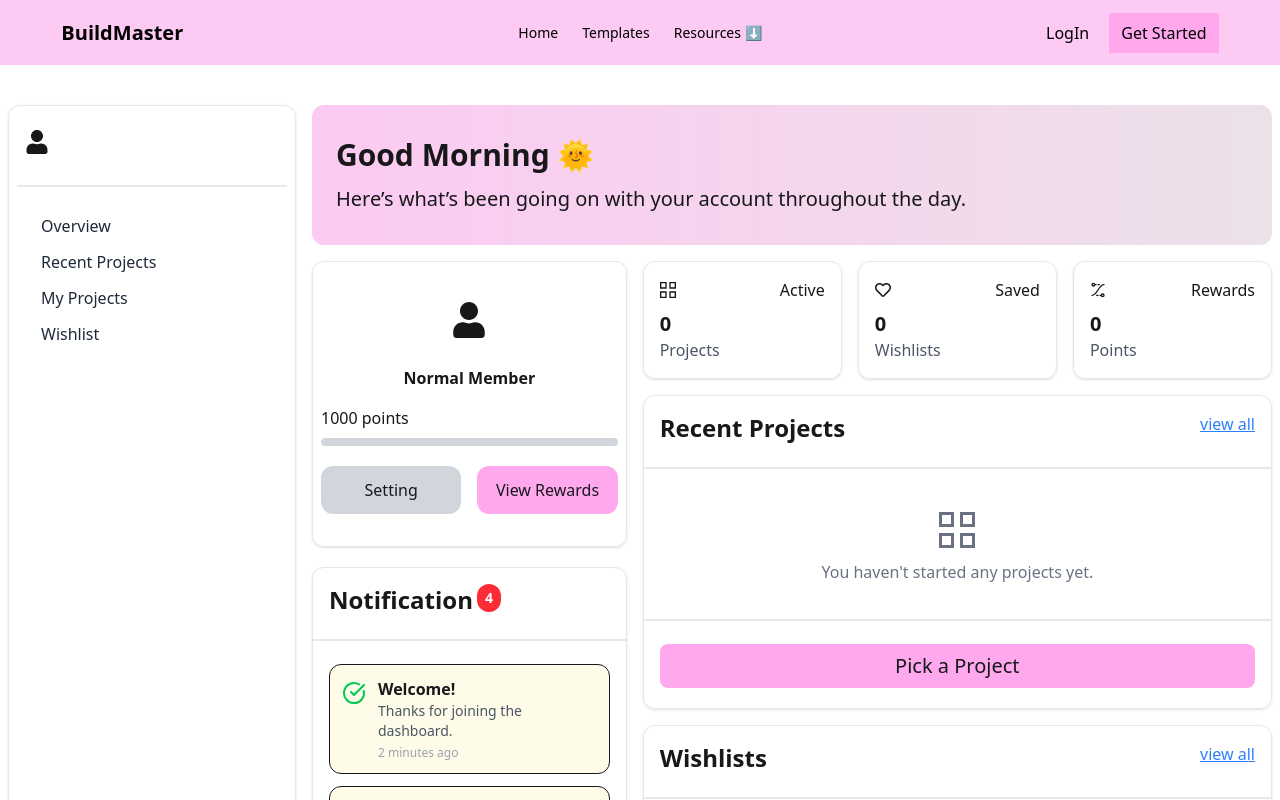
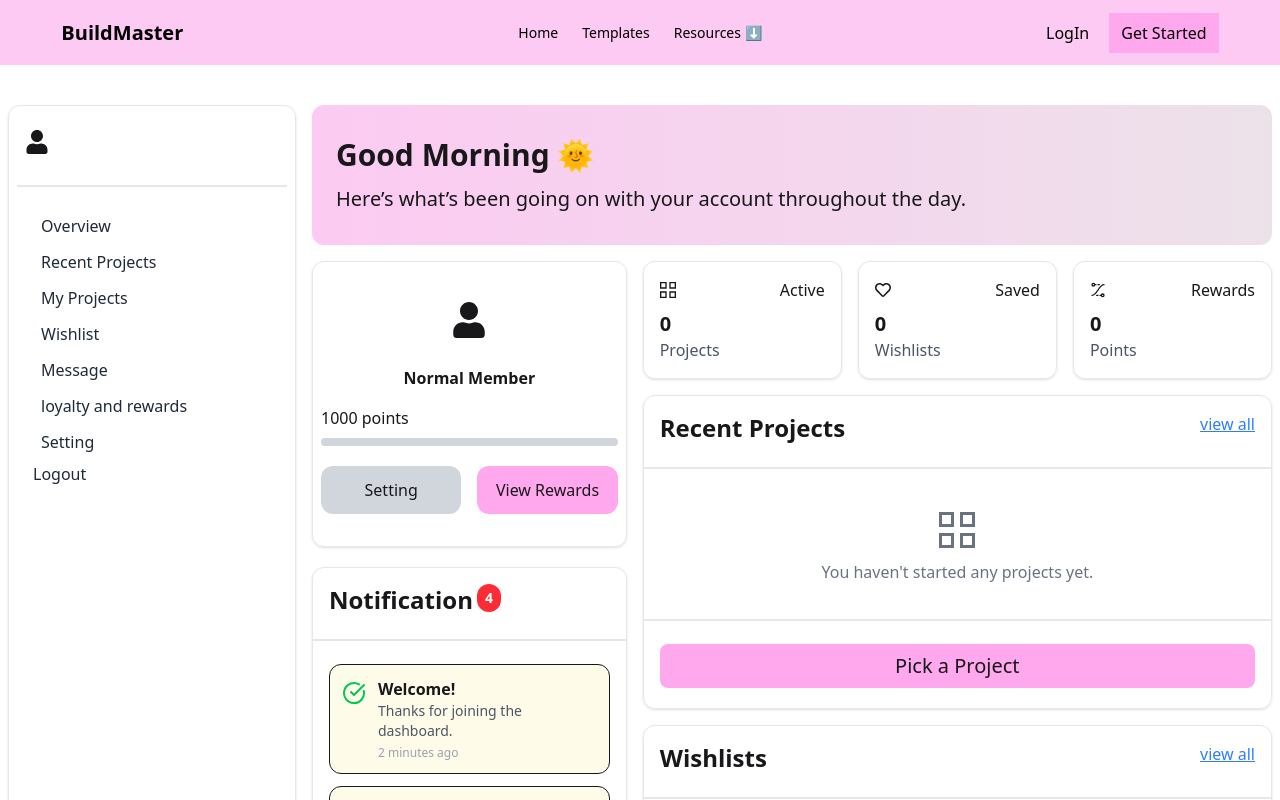
Before and after one commit to Ferdous725890/Website_Builder-, a Next.js app: page /dashboard/user/overview in a window 1280 px wide. Shown: the top 800 px of the page. Built offline with nearby package versions, Linux system fonts and the light colour scheme; no server answers.

Commit message:
wishlist page added

```diff
--- /dev/null
+++ b/app/(dashboardPages)/dashboard/(pages)/user/wishlists/components/Wishlists.jsx
@@ -0,0 +1,35 @@
+"use client";
+import Link from "next/link";
+import React, { useState } from "react";
+import { FaRegHeart } from "react-icons/fa";
+
+const Wishlists = () => {
+  const [wishlists, setWishlists] = useState([]);
+  return (
+    <div>
+      {wishlists.length > 0 ? (
+        ""
+      ) : (
+        <div className="flex flex-col items-center justify-center shadow-sm border border-gray-200 rounded-xl py-10 px-4 space-y-4">
+          <p className="text-3xl font-bold text-gray-500">
+            <FaRegHeart />
+          </p>
+          <h2 className="text-3xl font-semibold text-center">
+          Your Wishlist Is Empty
+          </h2>
+          <p className="text-center text-gray-500">
+          Browse items and add your favorites to keep track of them here.
+          </p>
+          <Link
+            href={"/pick_template"}
+            className="bg-[#FFA8EE] text-center py-2 px-4 rounded-xl text-xl"
+          >
+            Browse Project
+          </Link>
+        </div>
+      )}
+    </div>
+  );
+};
+
+export default Wishlists;
--- /dev/null
+++ b/app/(dashboardPages)/dashboard/(pages)/user/wishlists/page.js
@@ -0,0 +1,12 @@
+import React from 'react'
+import Wishlists from './components/Wishlists'
+
+const page = () => {
+  return (
+    <div>
+                    <Wishlists></Wishlists>
+    </div>
+  )
+}
+
+export default page
--- a/app/(dashboardPages)/dashboard/components/DashboardSidebar.jsx
+++ b/app/(dashboardPages)/dashboard/components/DashboardSidebar.jsx
@@ -72,6 +72,31 @@ const DashboardSidebar = () => {
               Wishlist
             </Link>
           </li>
+          <li>
+            <Link
+              href="/dashboard/user/message"
+              className="block px-2 py-1 hover:bg-gray-200 rounded"
+            >
+              Message
+            </Link>
+          </li>
+          <li>
+            <Link
+              href="/dashboard/user/loyaltyAndRewards"
+              className="block px-2 py-1 hover:bg-gray-200 rounded"
+            >
+              loyalty and rewards
+            </Link>
+          </li>
+          <li>
+            <Link
+              href="/dashboard/user/setting"
+              className="block px-2 py-1 hover:bg-gray-200 rounded"
+            >
+              Setting
+            </Link>
+          </li>
+          <li>Logout</li>
         </ul>
       </div>
 
--- a/app/(dashboardPages)/dashboard/components/MobileSidebar.jsx
+++ b/app/(dashboardPages)/dashboard/components/MobileSidebar.jsx
@@ -16,7 +16,7 @@ const MobileSidebar = () => {
       {/* Hamburger Menu Button (visible on mobile) */}
       <button
         onClick={() => setIsOpen(true)}
-        className="p-2 text-2xl text-white bg-gray-800 fixed top-20 right-2 sm:right-8 md:right-10 rounded-full z-40"
+        className="p-2 text-2xl text-white bg-gray-800 fixed top-16 right-2 sm:right-8 md:right-10 rounded-full z-40"
       >
         <RxHamburgerMenu />
       </button>
```
Also changed, not shown: app/(dashboardPages)/dashboard/(pages)/user/overview/page.js (+9 -0 lines).
